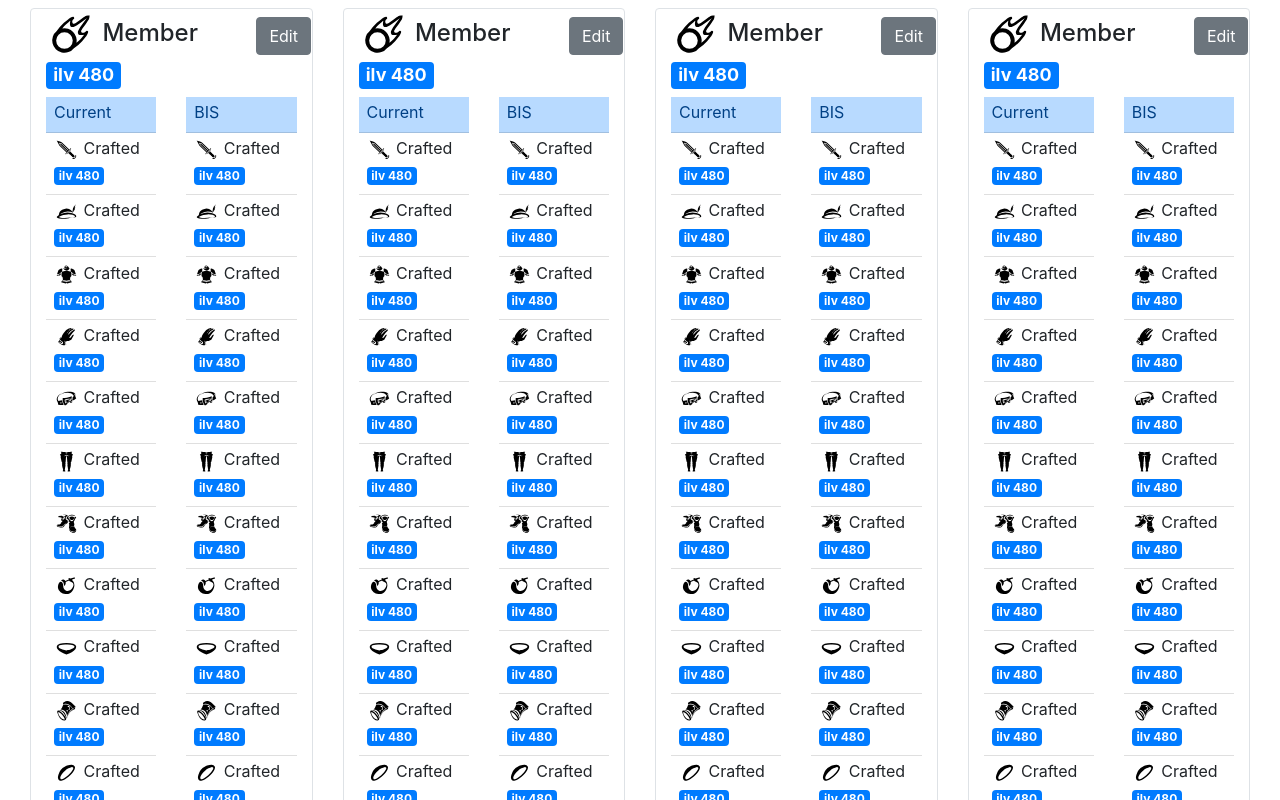
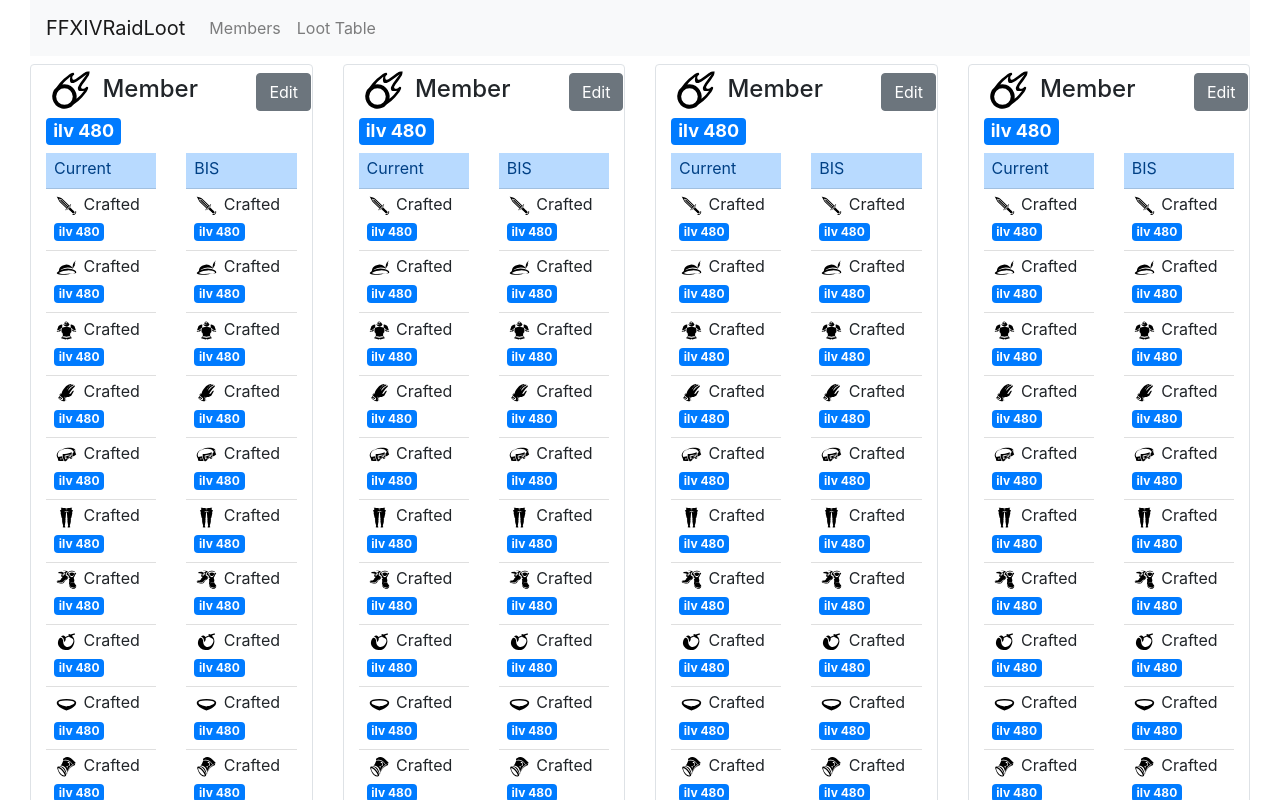
Before and after one commit to ryantay232/ffxivraidloot, a React (Create React App) app: page / in a window 1280 px wide. Shown: the top 800 px of the page. Built offline with nearby package versions, Linux system fonts and the light colour scheme.

Commit message:
added navbar

```diff
--- a/src/App.js
+++ b/src/App.js
@@ -1,12 +1,19 @@
 import React from "react";
+import { useSelector } from "react-redux";
 import Container from "react-bootstrap/Container";
 
+import { selectPage } from "./features/navBar/navBarSlice.js";
+import NavBar from "./features/navBar/NavBar";
 import StaticMembers from "./features/staticMembers/StaticMembers";
+import LootTable from "./features/lootTable/LootTable";
 
 function App() {
+  const page = useSelector(selectPage);
+
   return (
     <Container fluid>
-      <StaticMembers />
+      <NavBar />
+      {page === "StaticMembers" ? <StaticMembers /> : <LootTable />}
     </Container>
   );
 }
--- a/src/app/rootReducer.js
+++ b/src/app/rootReducer.js
@@ -1,7 +1,9 @@
-import { combineReducers } from '@reduxjs/toolkit';
+import { combineReducers } from "@reduxjs/toolkit";
+import navBarReducer from "../features/navBar/navBarSlice";
 import memberReducer from "../components/member/memberSlice";
 
 const rootReducer = combineReducers({
+  navBar: navBarReducer,
   member: memberReducer,
 });
 
--- /dev/null
+++ b/src/features/lootTable/LootTable.js
@@ -0,0 +1,12 @@
+import React from "react";
+import Container from "react-bootstrap/Container";
+
+function LootTable() {
+  return (
+    <Container fluid>
+      LootTable placeholder
+    </Container>
+  );
+}
+
+export default LootTable;
--- /dev/null
+++ b/src/features/navBar/NavBar.js
@@ -0,0 +1,29 @@
+import React from "react";
+import { useDispatch} from "react-redux";
+import Container from "react-bootstrap/Container";
+import Navbar from "react-bootstrap/Navbar";
+import Nav from "react-bootstrap/Nav";
+
+import { setPage } from "./navBarSlice.js";
+
+function NavBar() {
+  const dispatch = useDispatch();
+
+  return (
+    <Container fluid>
+      <Navbar bg="light">
+        <Navbar.Brand>FFXIVRaidLoot</Navbar.Brand>
+        <Nav className="mr-auto">
+          <Nav.Link onClick={() => dispatch(setPage("StaticMembers"))}>
+            Members
+          </Nav.Link>
+          <Nav.Link onClick={() => dispatch(setPage("LootTable"))}>
+            Loot Table
+          </Nav.Link>
+        </Nav>
+      </Navbar>
+    </Container>
+  );
+}
+
+export default NavBar;
--- /dev/null
+++ b/src/features/navBar/navBarSlice.js
@@ -0,0 +1,19 @@
+import { createSlice } from "@reduxjs/toolkit";
+
+export const navBarSlice = createSlice({
+  name: "navBar",
+  initialState: {
+    page: "StaticMembers",
+  },
+  reducers: {
+    setPage: (state, action) => {
+      state.page = action.payload;
+    },
+  },
+});
+
+export const { setPage } = navBarSlice.actions;
+
+export const selectPage = (state) => state.navBar.page;
+
+export default navBarSlice.reducer;
```
